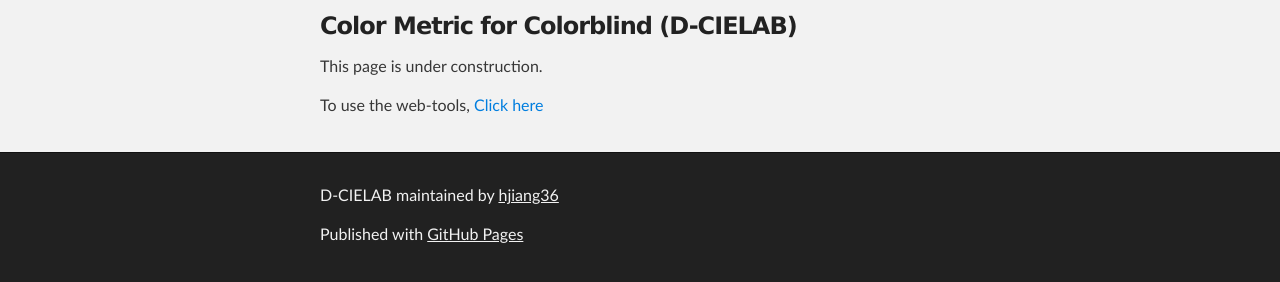
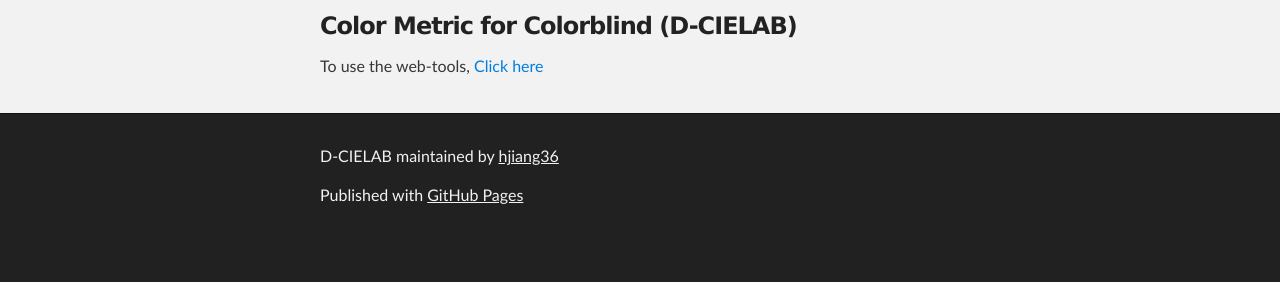
Before and after one commit to hjiang36/D-CIELAB, a plain HTML site: page index.html in a window 1280 px wide. Shown: the part 252-534 px from the top of the page. Drawn offline with Linux system fonts and the light colour scheme.

Commit message:
update to index page

```diff
--- a/index.html
+++ b/index.html
@@ -33,8 +33,6 @@
       <section id="main_content" class="inner">
         <h3>
 <a name="color-metric-for-colorblind-d-cielab" class="anchor" href="#color-metric-for-colorblind-d-cielab"><span class="octicon octicon-link"></span></a>Color Metric for Colorblind (D-CIELAB)</h3>
-
-<p>This page is under construction.</p>
 <p>To use the web-tools, <a name="Click here" href="./dCIELAB.html">Click here</a>
       </section>
     </div>
```
